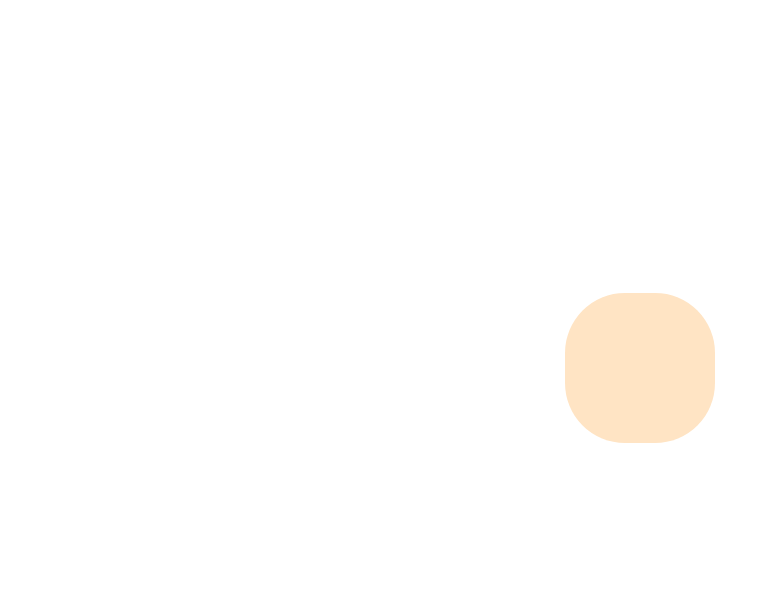
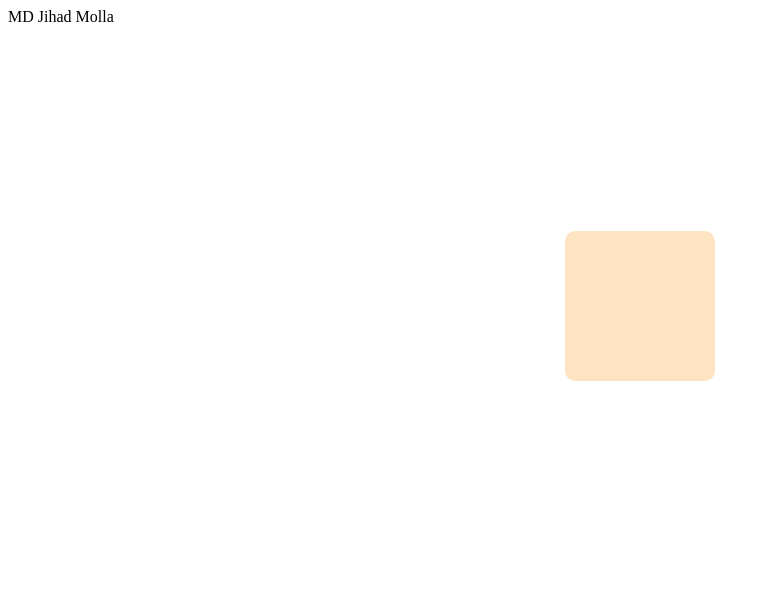
Before and after one commit to FerdouseOfficial/CSS-Complex-Concepts, a plain HTML site: page AniMation/ScrimbaCSSComplexConcepts/Animation/index.html in a window 1280 px wide. Shown: the whole page, without its empty margins (0-770 px from the left). Drawn offline with Linux system fonts and the light colour scheme.

Commit message:
Something just shift that is pissing me off let me fix it

```diff
--- a/AniMation/ScrimbaCSSComplexConcepts/Animation/index.html
+++ b/AniMation/ScrimbaCSSComplexConcepts/Animation/index.html
@@ -1,14 +1,22 @@
-<!DOCTYPE html>
+<!doctype html>
 <html lang="en">
-<head>
-    <meta charset="UTF-8">
-    <meta name="viewport" content="width=device-width, initial-scale=1.0">
+  <head>
+    <meta charset="UTF-8" />
+    <meta name="viewport" content="width=device-width, initial-scale=1.0" />
     <title>Animation</title>
-    <link rel="stylesheet" href="style.css">
-</head>
-<body>
-    <div class="box">
-
+    <link rel="stylesheet" href="style.css" />
+  </head>
+  <body>
+    <header>
+      <nav>
+        <div class="container">
+          <div class="logo">MD Jihad Molla</div>
+          <div class="menus"></div>
+        </div>
+      </nav>
+    </header>
+    <div class="anime">
+      <div class="box"></div>
     </div>
-</body>
+  </body>
 </html>
--- a/AniMation/ScrimbaCSSComplexConcepts/Animation/style.css
+++ b/AniMation/ScrimbaCSSComplexConcepts/Animation/style.css
@@ -1,8 +1,8 @@
-body {
+.anime{
   display: flex;
   justify-content: center;
   align-items: center;
-  height: 90vh;
+  height: 70vh;
 }
 
 @keyframes Rotate {
@@ -18,6 +18,6 @@
   height: 150px;
   width: 150px;
   background-color: bisque;
-  border-radius: 40%;
-  animation: Rotate 2s linear infinite;
+  border-radius: 10px;
+  animation: Rotate 0.1s linear infinite;
 }
```
